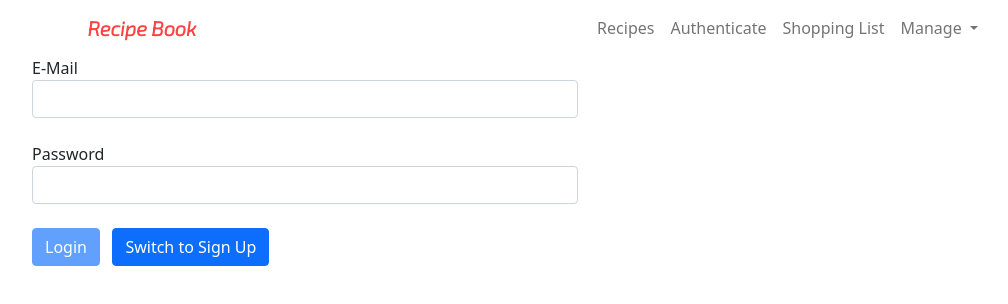
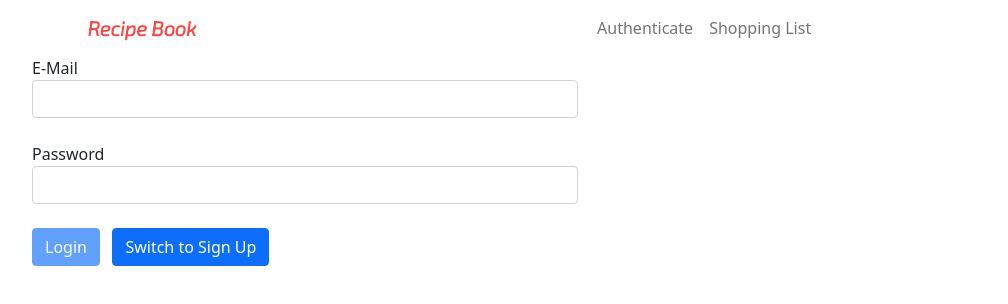
Before and after one commit to thisisaish/Recipe-book, an Angular app: page /auth in a window 1280 px wide. Shown: the top 304 px of the page, without its empty margins (50-1058 px from the left). Built offline with nearby package versions, Linux system fonts and the light colour scheme.

Commit message:
Reflecting the auth state in UI

```diff
--- a/src/app/auth/auth.component.ts
+++ b/src/app/auth/auth.component.ts
@@ -1,5 +1,6 @@
 import { Component } from "@angular/core";
 import { NgForm } from "@angular/forms";
+import { Router } from "@angular/router";
 import { Observable } from "rxjs";
 
 import { AuthResponseData, AuthService } from "./auth.service";
@@ -13,7 +14,7 @@ export class AuthComponent{
     isLoading = false;
     error!: string;
 
-    constructor(private authService: AuthService) {}
+    constructor(private authService: AuthService, private router: Router) {}
 
     onSwitchToLogin(){
         this.isLoginMode = !this.isLoginMode;
@@ -38,6 +39,7 @@ export class AuthComponent{
             resData => {
                 console.log(resData);
                 this.isLoading = false;
+                this.router.navigate(['/recipes']);
             },
             errorMsg => {
                 console.log(errorMsg);
--- a/src/app/header/header.component.html
+++ b/src/app/header/header.component.html
@@ -7,17 +7,20 @@
 
       <div class="collapse navbar-collapse" id="navbarNavDropdown">
         <ul class="navbar-nav">
-          <li class="nav-item" routerLinkActive="active">
+          <li class="nav-item" routerLinkActive="active" *ngIf="isAuthenticated">
             <a class="nav-link" routerLink="/recipes">Recipes</a>
           </li>
-          <li class="nav-item" routerLinkActive="active">
+          <li class="nav-item" routerLinkActive="active" *ngIf="!isAuthenticated">
             <a class="nav-link" routerLink="/auth">Authenticate</a>
           </li>
           <li class="nav-item" routerLinkActive="active">
             <a class="nav-link" routerLink="/shopping-list">Shopping List</a>
           </li>
+          <li class="nav-item" routerLinkActive="active" *ngIf="isAuthenticated">
+            <a class="nav-link" routerLink="/logout">Logout</a>
+          </li>
 
-          <li class="nav-item dropdown">
+          <li class="nav-item dropdown" *ngIf="isAuthenticated">
             <a class="nav-link dropdown-toggle" style="cursor: pointer;" role="button" id="navbarDropdownMenuLink" data-toggle="dropdown" aria-haspopup="true" aria-expanded="false">
               Manage
             </a>
--- a/src/app/header/header.component.ts
+++ b/src/app/header/header.component.ts
@@ -1,12 +1,23 @@
-import { Component } from "@angular/core";
+import { Component, OnInit } from "@angular/core";
+import { Subscription } from "rxjs";
+import { AuthService } from "../auth/auth.service";
 import { DataStorageService } from "../shared/data-storage.service";
 
 @Component({
     selector: 'app-header',
     templateUrl: './header.component.html'
 })
-export class HeaderComponent{
-    constructor(private dataStorageService: DataStorageService){}
+export class HeaderComponent implements OnInit{
+    isAuthenticated = false;
+    private userSub!: Subscription;
+
+    constructor(private dataStorageService: DataStorageService, private authService: AuthService){}
+
+    ngOnInit(){
+        this.userSub = this.authService.user.subscribe(user => {
+            this.isAuthenticated = !!user;
+        });
+    }
 
     onSaveData() {
         this.dataStorageService.storeRecipes();
@@ -15,4 +26,8 @@ export class HeaderComponent{
     onFetchData() {
         this.dataStorageService.fetchRecipes();
     }
+
+    ngOnDestroy() {
+        this.userSub.unsubscribe();
+    }
 }
```
